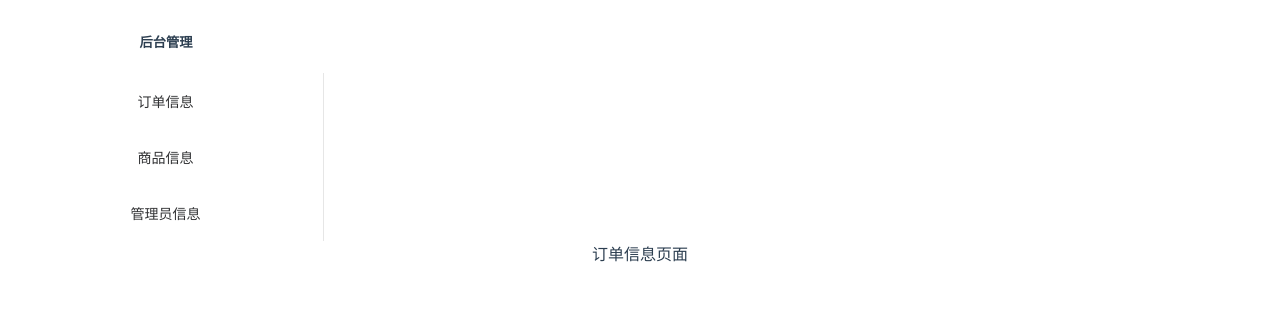
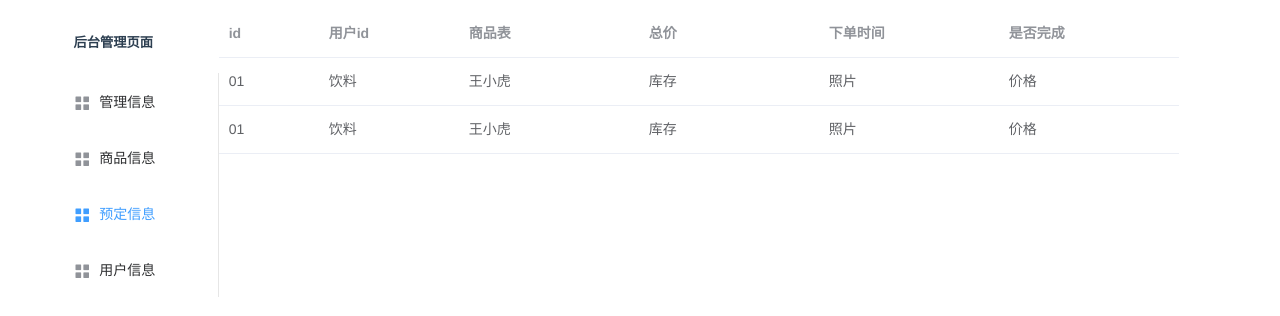
Before and after one commit to xiarongjin/bishe, a Vue app in the folder vueadmin/: page /#/orderInf in a window 1280 px wide. Shown: the top 316 px of the page. Built offline with nearby package versions, Linux system fonts and the light colour scheme.

Commit message:
feat:第一版简单表格

```diff
--- a/vueadmin/src/components/admin.vue
+++ b/vueadmin/src/components/admin.vue
@@ -1,3 +1,25 @@
 <template>
-    <div>管理员信息</div>
+  <el-table :data="tableData" height="500" border style="width: 100%">
+    <el-table-column prop="id" label="id" width="180"> </el-table-column>
+    <el-table-column prop="name" label="姓名" width="180"> </el-table-column>
+  </el-table>
 </template>
+
+<script>
+export default {
+  data() {
+    return {
+      tableData: [
+        {
+          id: "01",
+          name: "王小虎",
+        },
+        {
+          id: "02",
+          name: "王小虎",
+        },
+      ],
+    };
+  },
+};
+</script>
--- a/vueadmin/src/components/goodsInf.vue
+++ b/vueadmin/src/components/goodsInf.vue
@@ -1,3 +1,37 @@
 <template>
-    <div>商品信息页面</div>
+  <el-table :data="tableData" height="500" style="width: 100%">
+    <el-table-column prop="id" label="id" width="100"> </el-table-column>
+    <el-table-column prop="type" label="类型" width="140"> </el-table-column>
+    <el-table-column prop="name" label="姓名" width="180"> </el-table-column>
+    <el-table-column prop="count" label="库存" width="180"> </el-table-column>
+    <el-table-column prop="image" label="照片" width="180"> </el-table-column>
+    <el-table-column prop="price" label="价格" width="180"> </el-table-column>
+  </el-table>
 </template>
+
+<script>
+export default {
+  data() {
+    return {
+      tableData: [
+        {
+          id: "01",
+          type: "饮料",
+          name: "王小虎",
+          count: "库存",
+          image: "照片",
+          price: "价格",
+        },
+        {
+          id: "02",
+          type: "饮料",
+          name: "王小虎",
+          count: "库存",
+          image: "照片",
+          price: "价格",
+        },
+      ],
+    };
+  },
+};
+</script>
--- a/vueadmin/src/components/manage.vue
+++ b/vueadmin/src/components/manage.vue
@@ -1,31 +1,37 @@
 <template>
-<div>
   <el-row class="tac">
-  <el-col :span="6">
-    <h5>后台管理</h5>
+    <el-col :span="1"> </el-col>
+    <el-col :span="4">
+      <h5>后台管理页面</h5>
       <el-menu
-      router = true
-      default-active="goodsInf"
+        default-active="/orderInf"
         class="el-menu-vertical-demo"
         @open="handleOpen"
-      @close="handleClose">
-      <el-menu-item index="2">
-        <i class="orderInf"></i>
-        <span slot="title">订单信息</span>
+        @close="handleClose"
+        router
+      >
+        <el-menu-item index="/admin">
+          <i class="el-icon-menu"></i>
+          <span slot="title">管理信息</span>
         </el-menu-item>
-      <el-menu-item index="3">
-        <i class="goodsInf"></i>
+        <el-menu-item index="/goodsInf">
+          <i class="el-icon-menu"></i>
           <span slot="title">商品信息</span>
         </el-menu-item>
-      <el-menu-item index="4">
-        <i class="adminInfo"></i>
-        <span slot="title">管理员信息</span>
+        <el-menu-item index="/orderInf">
+          <i class="el-icon-menu"></i>
+          <span slot="title">预定信息</span>
+        </el-menu-item>
+        <el-menu-item index="/usrInf">
+          <i class="el-icon-menu"></i>
+          <span slot="title">用户信息</span>
         </el-menu-item>
       </el-menu>
     </el-col>
+    <el-col :span="19">
+      <router-view></router-view>
+    </el-col>
   </el-row>
-   <router-view></router-view>
- </div>
 </template>
 <script>
 export default {
@@ -35,7 +41,7 @@ export default {
     },
     handleClose(key, keyPath) {
       console.log(key, keyPath);
-      }
-    }
-  }
+    },
+  },
+};
 </script>
--- a/vueadmin/src/components/orderInf.vue
+++ b/vueadmin/src/components/orderInf.vue
@@ -1,3 +1,39 @@
 <template>
-    <div>订单信息页面</div>
+  <el-table :data="tableData" height="500" style="width: 100%">
+    <el-table-column prop="id" label="id" width="100"> </el-table-column>
+    <el-table-column prop="usrId" label="用户id" width="140"> </el-table-column>
+    <el-table-column prop="goods" label="商品表" width="180"> </el-table-column>
+    <el-table-column prop="price" label="总价" width="180"> </el-table-column>
+    <el-table-column prop="time" label="下单时间" width="180">
+    </el-table-column>
+    <el-table-column prop="isDo" label="是否完成" width="180">
+    </el-table-column>
+  </el-table>
 </template>
+
+<script>
+export default {
+  data() {
+    return {
+      tableData: [
+        {
+          id: "01",
+          usrId: "饮料",
+          goods: "王小虎",
+          price: "库存",
+          time: "照片",
+          isDo: "价格",
+        },
+        {
+          id: "01",
+          usrId: "饮料",
+          goods: "王小虎",
+          price: "库存",
+          time: "照片",
+          isDo: "价格",
+        },
+      ],
+    };
+  },
+};
+</script>
--- /dev/null
+++ b/vueadmin/src/components/usrInf.vue
@@ -0,0 +1,31 @@
+<template>
+  <el-table :data="tableData" height="500" style="width: 100%">
+    <el-table-column prop="usr" label="id" width="100"> </el-table-column>
+    <el-table-column prop="name" label="姓名" width="140"> </el-table-column>
+    <el-table-column prop="address" label="地址" width="180"> </el-table-column>
+    <el-table-column prop="tel" label="电话" width="180"> </el-table-column>
+  </el-table>
+</template>
+
+<script>
+export default {
+  data() {
+    return {
+      tableData: [
+        {
+          usr: "01",
+          name: "饮料",
+          address: "王小虎",
+          tel: "库存",
+        },
+        {
+          usr: "01",
+          name: "饮料",
+          address: "王小虎",
+          tel: "库存",
+        },
+      ],
+    };
+  },
+};
+</script>
--- a/vueadmin/src/router.js
+++ b/vueadmin/src/router.js
@@ -1,17 +1,19 @@
-import VueRouter from 'vue-router'
-import Vue from 'vue'
-Vue.use(VueRouter)
-import Admin from './components/admin'
-import GoodsInf from './components/goodsInf'
-import OrderInf from './components/orderInf'
+import VueRouter from "vue-router";
+import Vue from "vue";
+Vue.use(VueRouter);
+import Admin from "./components/admin";
+import GoodsInf from "./components/goodsInf";
+import OrderInf from "./components/orderInf";
+import UsrInf from "./components/usrInf";
 
- const routes=[
-    {path:'/admin',component: Admin},
-    {path:'/goodsInf',component: GoodsInf},
-    {path:'/orderInf',component:OrderInf}
-]
+const routes = [
+  { path: "/admin", component: Admin },
+  { path: "/goodsInf", component: GoodsInf },
+  { path: "/orderInf", component: OrderInf },
+  { path: "/usrInf", component: UsrInf },
+];
 const router = new VueRouter({
-    routes // (缩写) 相当于 routes: routes
-  })
+  routes, // (缩写) 相当于 routes: routes
+});
 
-  export default router
+export default router;
```
Lines whose indentation alone changed are shown as unchanged.
